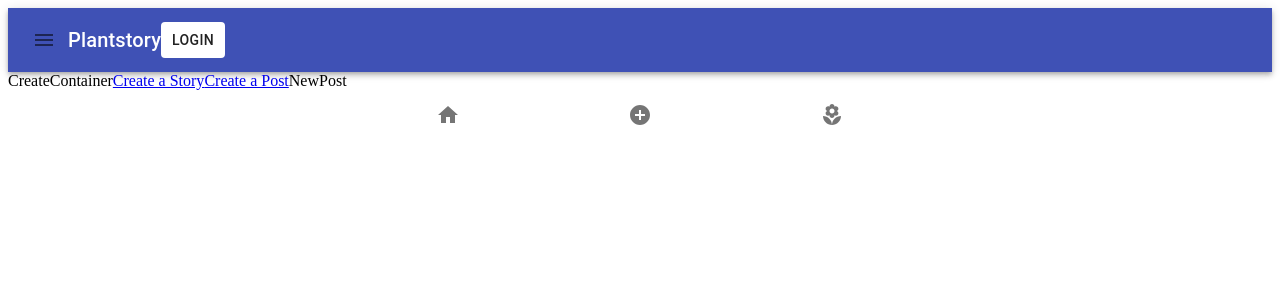
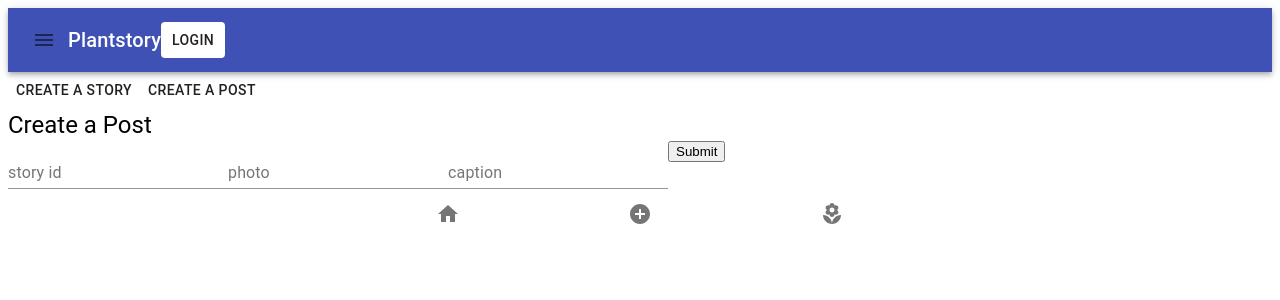
Before and after one commit to jguzz/plantstory-client, a React (Create React App) app: page /create/post in a window 1280 px wide. Shown: the top 300 px of the page. Built offline with nearby package versions, Linux system fonts and the light colour scheme; no server answers.

Commit message:
profile functionality being added, all stories render, can toggle between stories and collections

```diff
--- a/src/App.js
+++ b/src/App.js
@@ -49,7 +49,7 @@ class App extends React.Component {
           <Route path="/newPost" render={() => <NewPost />} />
           <Route path="/create" render={() => <CreateContainer />} />
           <Route path="/mainfeed" render={() => <MainFeed stories={this.state.stories}/>} />
-          <Route path="/profile" render={() => <Profile />} />
+          <Route path="/profile" render={() => <Profile stories={this.state.stories} />} />
         </Switch>
         <BottomNav />
       </div>
--- a/src/components/create/CreateContainer.js
+++ b/src/components/create/CreateContainer.js
@@ -4,12 +4,14 @@ import { Route, Switch, Link } from "react-router-dom";
 import NewStory from './NewStory'
 import NewPost from './NewPost'
 
+import Button from '@material-ui/core/Button'
+
 
 function CreateContainer() {
   return (
-    <>CreateContainer
-	<Link to="/create/story">Create a Story</Link>
-	<Link to="/create/post">Create a Post</Link>
+    <>
+	<Button component={Link} to="/create/story">Create a Story</Button>
+	<Button component={Link} to="/create/post">Create a Post</Button>
      <Switch>
 		 <Route path="/create/story" render={() => <NewStory/>}/>
 		 <Route path="/create/post" render={() => <NewPost/>}/>
--- a/src/components/create/NewPost.js
+++ b/src/components/create/NewPost.js
@@ -1,8 +1,22 @@
 import React from 'react';
+// material ui
+import TextField from "@material-ui/core/TextField";
+import Typography from "@material-ui/core/Typography";
+import Button from "@material-ui/core/Button";
 
 function NewPost() {
   return (
-    <>NewPost</>
+    <>
+    <form>
+    <Typography variant="h5">Create a Post</Typography>
+    <label>
+      <TextField label="story id" name="storyID" type="text" />
+      <TextField label="photo" name="photo" type="text" />
+      <TextField label="caption" name="caption" type="text" />
+    </label>
+
+    <input type="submit"></input>
+    </form></>
   );
 }
 
--- a/src/components/profile/AllStories.js
+++ b/src/components/profile/AllStories.js
@@ -1,8 +1,9 @@
 import React from 'react';
+import Story from '../story/Story'
 
-function AllStories() {
+function AllStories({stories}) {
   return (
-    <>AllStories</>
+    <>{stories.map(story => <Story {...story}/>)}</>
   );
 }
 
--- a/src/components/profile/Profile.js
+++ b/src/components/profile/Profile.js
@@ -1,8 +1,24 @@
-import React from 'react';
-
-function Profile() {
+import React from "react";
+import { Route, Switch, Link } from "react-router-dom";
+import User from "./User";
+import AllStories from "./AllStories";
+import CollectionList from "./CollectionList";
+import Button from "@material-ui/core/Button";
+function Profile({stories}) {
   return (
-    <>Profile</>
+    <>
+      <User />
+      <Button component={Link} to="/profile/stories">
+        All Stories
+      </Button>
+      <Button component={Link} to="/profile/collection_list">
+        Collections
+      </Button>
+      <Switch>
+        <Route path="/profile/stories" render={() => <AllStories stories={stories} />} />
+        <Route path="/profile/collection_list" render={() => <CollectionList />} />
+      </Switch>
+    </>
   );
 }
 
--- /dev/null
+++ b/src/components/profile/User.js
@@ -0,0 +1,12 @@
+import React from 'react';
+
+function User() {
+  return (
+    <>User
+	Profile Pic
+	Username
+	</>
+  );
+}
+
+export default User;
```
